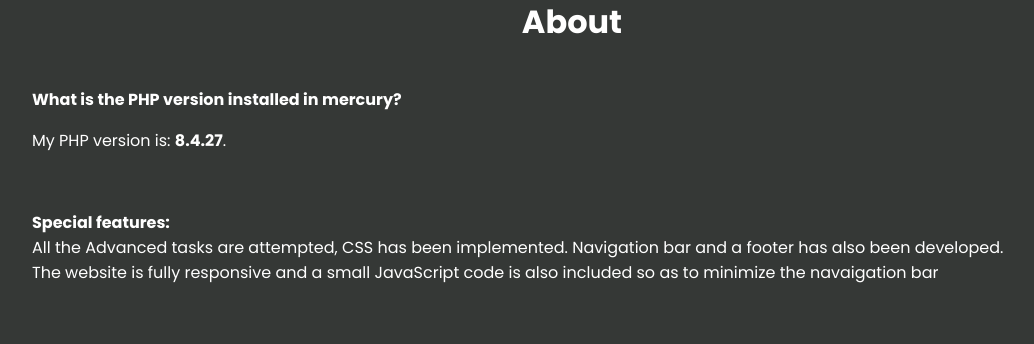
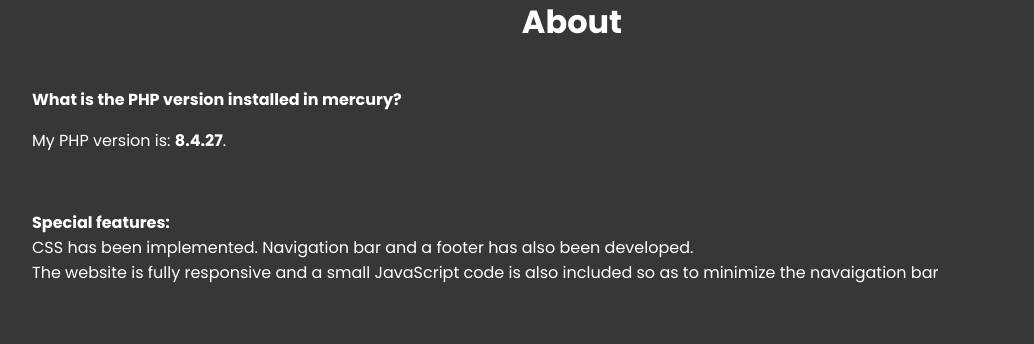
Before and after one commit to AngadB013/Job_Search_Site, a PHP site: page /about.php in a window 1280 px wide. Shown: the part 52-396 px from the top of the page, without its empty margins (68-1102 px from the left). Run offline with PHP 8.4, Linux system fonts and the light colour scheme.

Commit message:
about.php

```diff
--- a/about.php
+++ b/about.php
@@ -41,7 +41,7 @@
 <section style="margin-left:100px">
     <p><strong>What is the PHP version installed in mercury?</strong></p>
     <p>My PHP version is: <strong><?php echo phpversion() ?></strong>.</p></br>
-    <p><strong>Special features:</strong></br> All the Advanced tasks are attempted, CSS has been implemented. Navigation bar and a footer has also been developed.
+    <p><strong>Special features:</strong></br> CSS has been implemented. Navigation bar and a footer has also been developed.
     </br>The website is fully responsive and a small JavaScript code is also included so as to minimize the navaigation bar</p>
 </section>
 </br>
```
